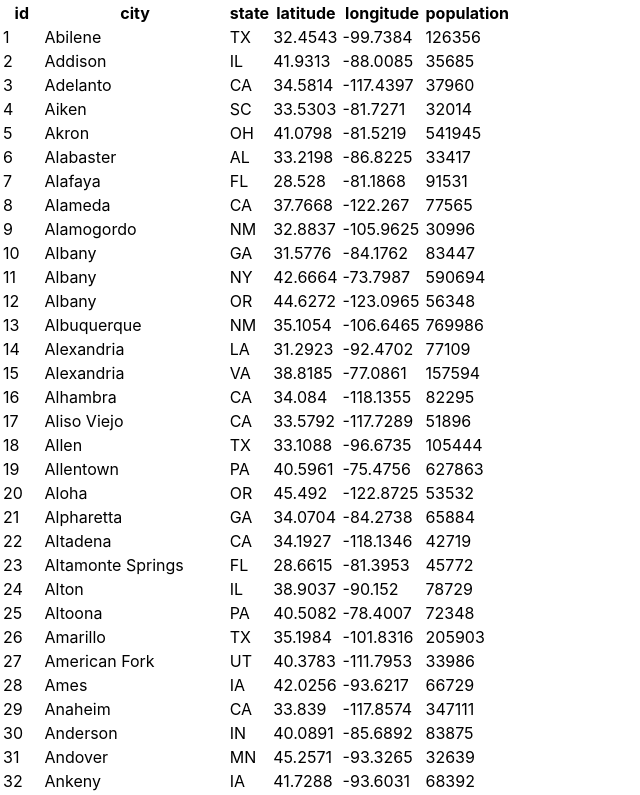
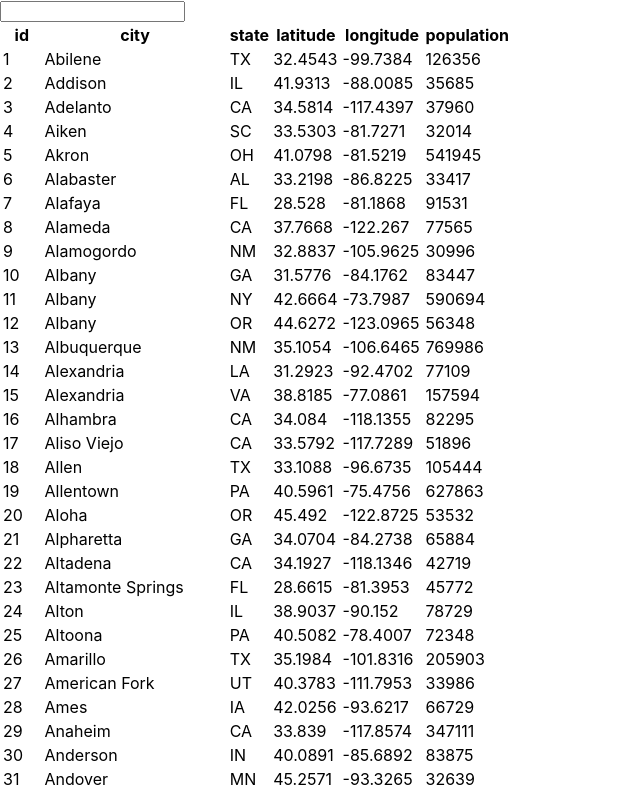
Before and after one commit to cis3296s24/US-City-Guesser, a React (Create React App) app in the folder client/: page / in a window 1280 px wide. Shown: the top 795 px of the page, without its empty margins (0-640 px from the left). Built offline with nearby package versions, Linux system fonts and the light colour scheme.

Commit message:
Create automatic dropdown menu

```diff
--- a/client/src/App.js
+++ b/client/src/App.js
@@ -1,9 +1,11 @@
 import CreateTable from "./CreateTable"
 import Cities from "./city_data.json"
+import AutocompleteDropdown from './AutocompleteDropdown';
 function App() {
 
   return (
     <div>
+      <AutocompleteDropdown />
 
       <CreateTable></CreateTable> {/* This is just for testing purposes*/}
 
@@ -12,6 +14,7 @@ function App() {
       {/* Map component - will later include projecting guesses onto map */}
 
       {/* Component to handle guesses (dropdown that you click, not type and enter) */}
+
 
       {/* Component that takes guess from above and calculates distance */}
 
--- /dev/null
+++ b/client/src/AutocompleteDropdown.js
@@ -0,0 +1,43 @@
+import React, { useState } from 'react';
+import cityData from './city_data.json';
+
+const Autocomplete = () => {
+  const [input, setInput] = useState('');
+  const [suggestions, setSuggestions] = useState([]);
+
+  const onChange = (e) => {
+    const value = e.target.value;
+    setInput(value);
+    if (value.length > 0) {
+      const regex = new RegExp(`^${value}`, 'i');
+      setSuggestions(cityData.sort().filter(v => regex.test(v.city)));
+    } else {
+      setSuggestions([]);
+    }
+  };
+
+  const suggestionSelected = (value) => {
+    setInput(value);
+    setSuggestions([]);
+  };
+
+  const renderSuggestions = () => {
+    if (suggestions.length === 0) {
+      return null;
+    }
+    return (
+      <ul>
+        {suggestions.map((item) => <li onClick={() => suggestionSelected(item.city)}>{item.city}</li>)}
+      </ul>
+    );
+  };
+
+  return (
+    <div>
+      <input value={input} onChange={onChange} type="text" />
+      {renderSuggestions()}
+    </div>
+  );
+};
+
+export default Autocomplete;
```
